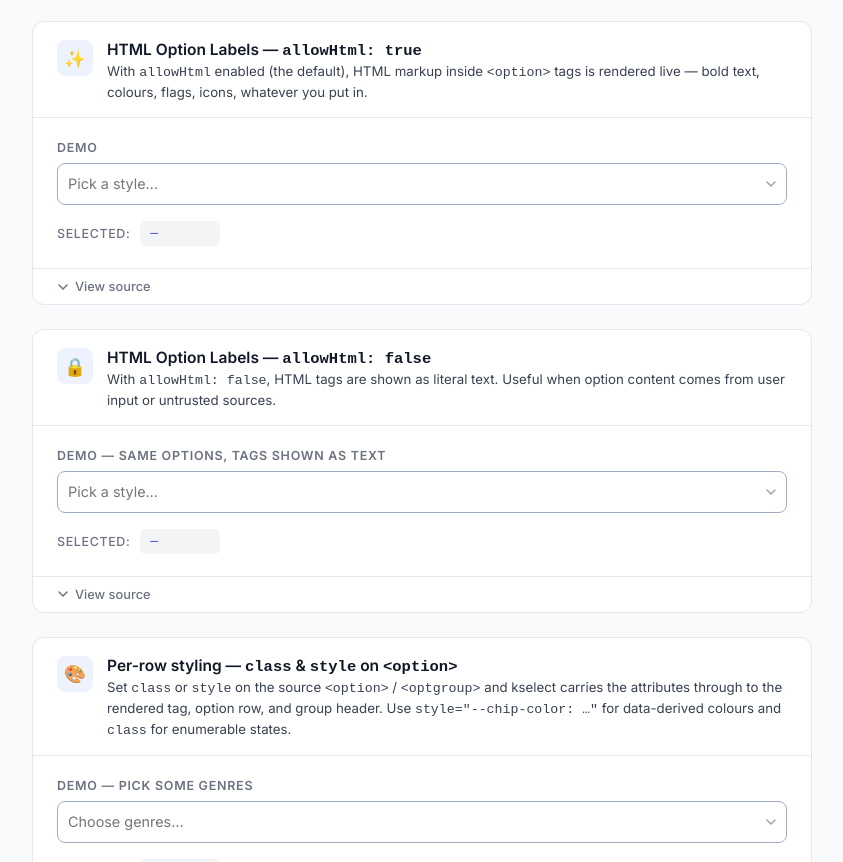
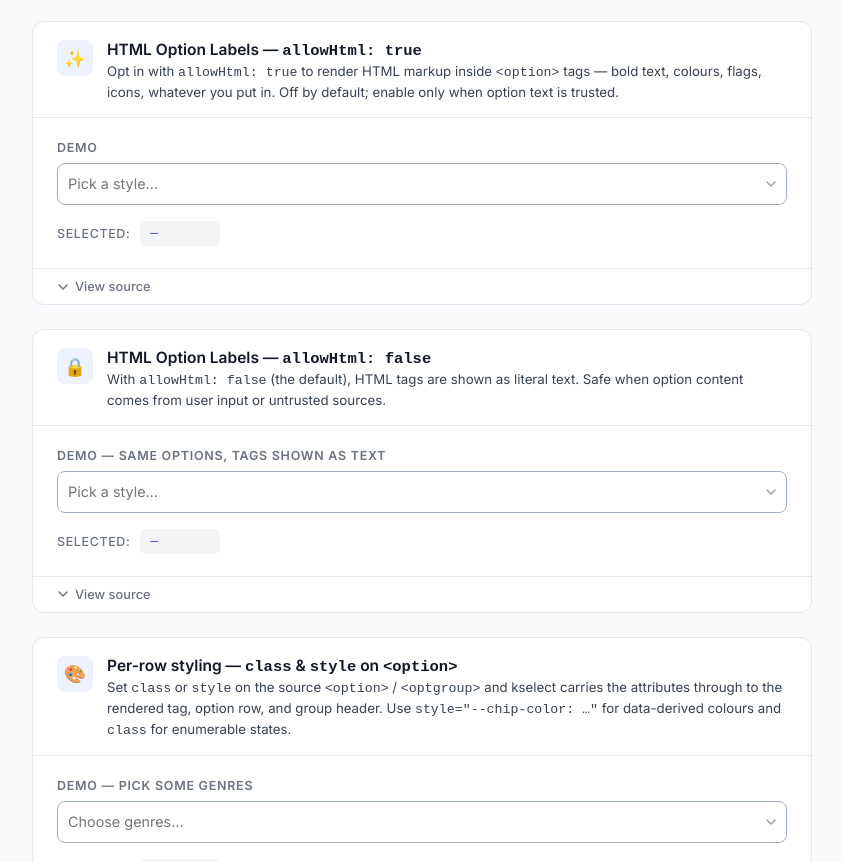
Before and after one commit to KAStrack/kselect.js, a website: page docs/index.html in a window 1280 px wide. Shown: the part 5784-6646 px from the top of the page, without its empty margins (218-1061 px from the left). Drawn offline with nearby package versions, Linux system fonts and the light colour scheme.

Commit message:
Change allowHtml to default to false

```diff
--- a/docs/index.html
+++ b/docs/index.html
@@ -808,7 +808,7 @@ ks.<span class="fn">setValue</span>([<span class="str">'cheese'</span>, <span cl
         <div class="demo-icon">✨</div>
         <div>
           <div class="demo-card-title">HTML Option Labels — <code>allowHtml: true</code></div>
-          <div class="demo-card-desc">With <code>allowHtml</code> enabled (the default), HTML markup inside <code>&lt;option&gt;</code> tags is rendered live — bold text, colours, flags, icons, whatever you put in.</div>
+          <div class="demo-card-desc">Opt in with <code>allowHtml: true</code> to render HTML markup inside <code>&lt;option&gt;</code> tags — bold text, colours, flags, icons, whatever you put in. Off by default; enable only when option text is trusted.</div>
         </div>
       </div>
       <div class="demo-card-body">
@@ -840,7 +840,7 @@ ks.<span class="fn">setValue</span>([<span class="str">'cheese'</span>, <span cl
 <span class="tag">&lt;option</span> <span class="attr">value</span>=<span class="val">"colored"</span><span class="tag">&gt;&lt;span</span> <span class="attr">style</span>=<span class="val">"color:#e11d48"</span><span class="tag">&gt;</span>Coloured<span class="tag">&lt;/span&gt;&lt;/option&gt;</span>
 
 <span class="kw">const</span> ksAllowHtml = <span class="fn">Kselect</span>.<span class="fn">init</span>(<span class="str">'#allow-html-demo'</span>, {
-  <span class="key">allowHtml</span>: <span class="kw">true</span>, <span class="cm">// default — can be omitted</span>
+  <span class="key">allowHtml</span>: <span class="kw">true</span>, <span class="cm">// off by default — opt in for trusted markup</span>
 })[0];</pre>
         </div>
       </div>
@@ -852,7 +852,7 @@ ks.<span class="fn">setValue</span>([<span class="str">'cheese'</span>, <span cl
         <div class="demo-icon">🔒</div>
         <div>
           <div class="demo-card-title">HTML Option Labels — <code>allowHtml: false</code></div>
-          <div class="demo-card-desc">With <code>allowHtml: false</code>, HTML tags are shown as literal text. Useful when option content comes from user input or untrusted sources.</div>
+          <div class="demo-card-desc">With <code>allowHtml: false</code> (the default), HTML tags are shown as literal text. Safe when option content comes from user input or untrusted sources.</div>
         </div>
       </div>
       <div class="demo-card-body">
--- a/docs/kselect.css
+++ b/docs/kselect.css
@@ -1,6 +1,6 @@
 /*!
  * kselect.css — styles for kselect.js
- * Version 1.2.1
+ * Version 1.3.0
  */
 
 /* ─── CSS custom properties (easily overridable) ─────────────────────────── */
--- a/docs/kselect.js
+++ b/docs/kselect.js
@@ -1,6 +1,6 @@
 /*!
  * kselect.js - A modern, accessible select replacement
- * Version 1.2.1
+ * Version 1.3.0
  * Vanilla JavaScript, no dependencies
  */
 (function (root, factory) {
@@ -75,7 +75,7 @@
       mobileModal: true,          // on coarse-pointer devices, open a full-screen modal instead of a dropdown
       maxSelect: null,            // maximum number of items that can be selected (multi only; null = unlimited)
       maxSelectText: 'Max {n} items', // label shown in the control when the limit is reached
-      allowHtml: true,            // render HTML markup inside <option> labels; false = show tags as literal text
+      allowHtml: false,           // render HTML markup inside <option> labels; false = show tags as literal text
       summarizeSelected: 'auto',  // multi only: 'auto' = collapse to "n selected" when tags would wrap; 'off' or false = always show all tags; number = collapse when count exceeds it
       summarizeSelectedText: '{n} selected', // template for the summary; {n} is replaced with the selected count
       autoSync: true,             // watch the underlying <select> for external mutations and stay in sync without manual refresh()/kselect:sync calls
--- a/package.json
+++ b/package.json
@@ -1,6 +1,6 @@
 {
   "name": "kselect.js",
-  "version": "1.2.1",
+  "version": "1.3.0",
   "description": "A modern, accessible select replacement — single file, no dependencies.",
   "keywords": [
     "select",
```
Also changed, not shown: CHANGELOG.md, README.md, docs/kselect.min.css, docs/kselect.min.js, 1 other file.
